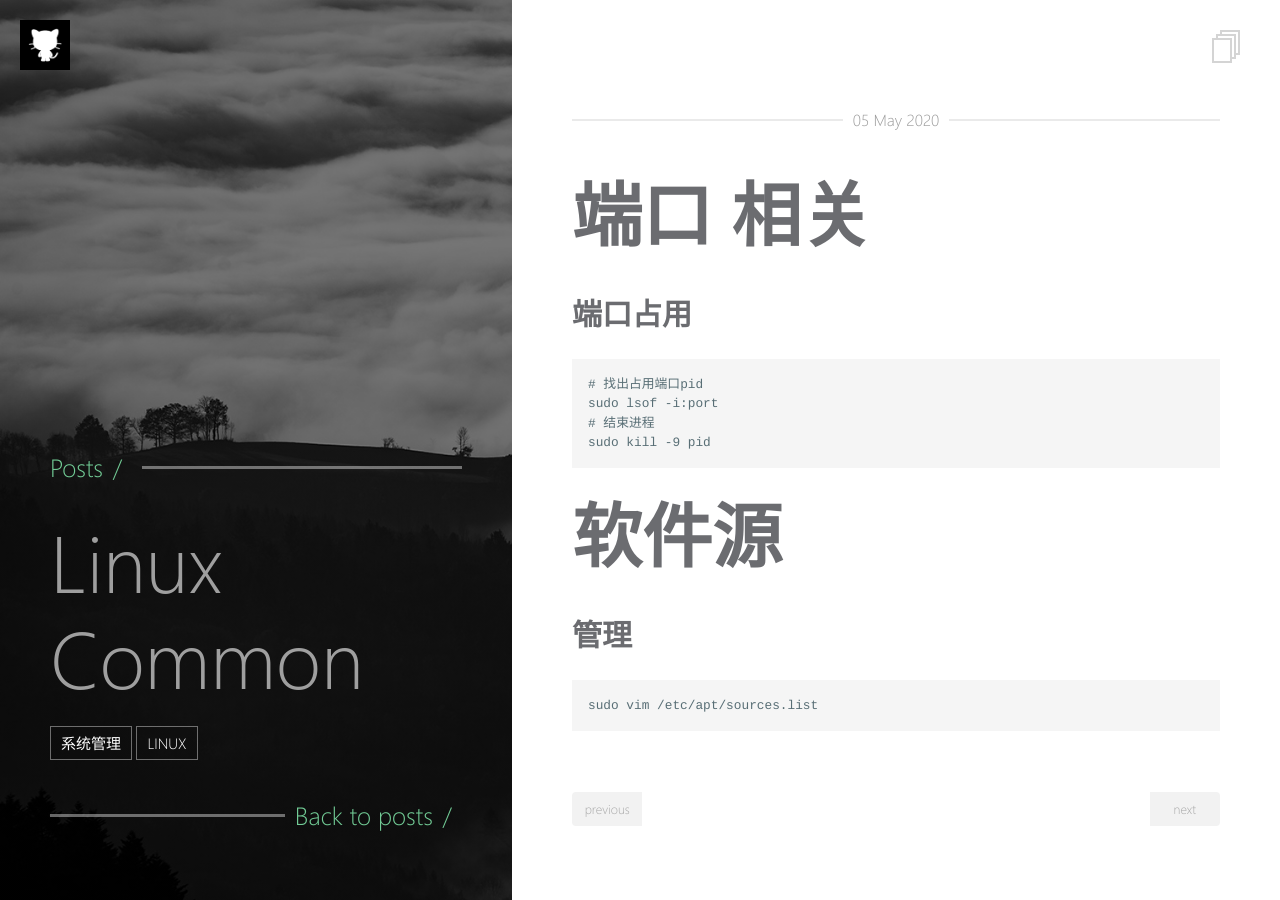
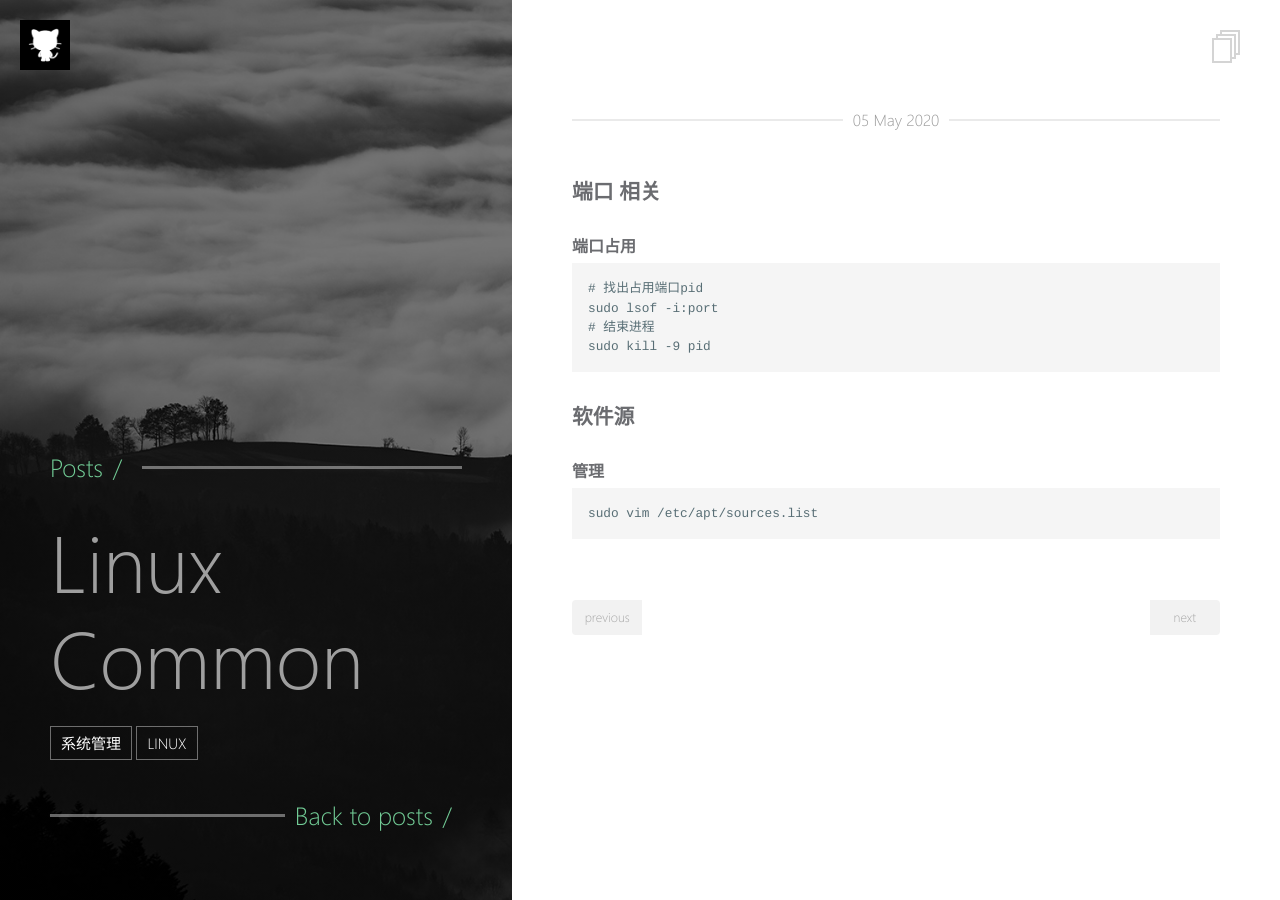
Before and after one commit to nandem/nandem.github.io, a Jekyll site: the page built from _posts/2020-05-05-Linux-Common.MD, in a window 1280 px wide. Built offline with Jekyll 4.4.1, drawn with Linux system fonts in a browser that asks for light colours.

````diff
--- a/_posts/2020-05-05-Linux-Common.MD
+++ b/_posts/2020-05-05-Linux-Common.MD
@@ -8,8 +8,8 @@ tags:
   - linux
 ---
 
-# 端口 相关
-## 端口占用
+### 端口 相关
+#### 端口占用
 ```
 # 找出占用端口pid
 sudo lsof -i:port
@@ -17,8 +17,8 @@ sudo lsof -i:port
 sudo kill -9 pid
 ```
 
-# 软件源
-## 管理
+### 软件源
+#### 管理
 ```
 sudo vim /etc/apt/sources.list
 ```
````
